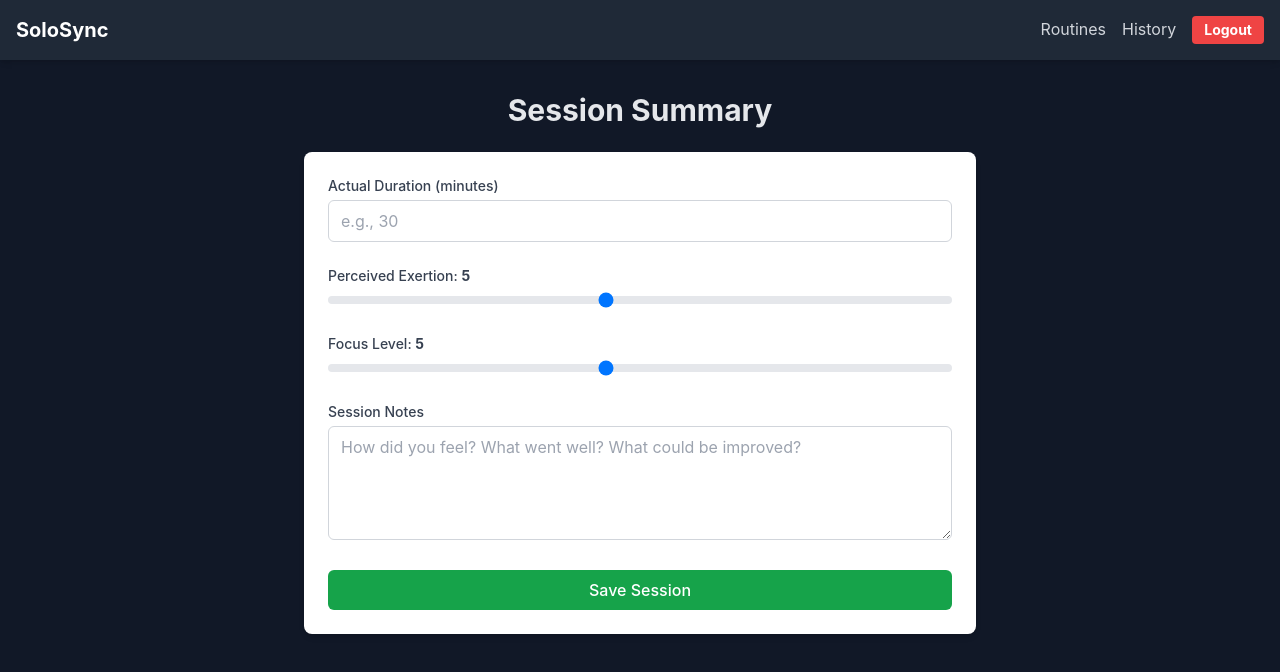
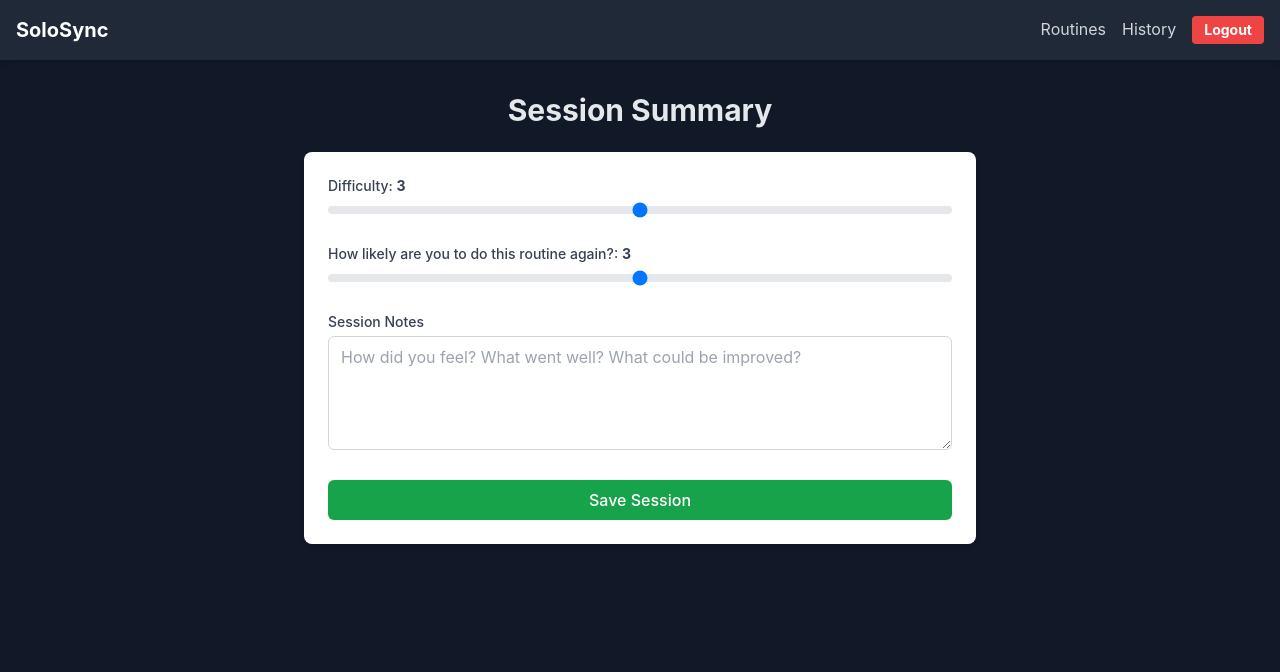
Before and after one commit to CharlSquash/solosync2, a React (Create React App) app: page /summary/1 in a window 1280 px wide. Shown: the top 672 px of the page. Built offline with nearby package versions, Linux system fonts and the light colour scheme; sample sign-in values are in the browser's storage.

Commit message:
summary page changes

```diff
--- a/src/pages/SessionSummaryPage.js
+++ b/src/pages/SessionSummaryPage.js
@@ -6,9 +6,8 @@ const SessionSummaryPage = () => {
     const { routineId } = useParams();
     const navigate = useNavigate();
 
-    const [duration, setDuration] = useState('');
-    const [exertion, setExertion] = useState(5);
-    const [focus, setFocus] = useState(5);
+    const [difficulty, setDifficulty] = useState(3);
+    const [likelihood, setLikelihood] = useState(3);
     const [notes, setNotes] = useState('');
     const [error, setError] = useState(null);
     const [isSubmitting, setIsSubmitting] = useState(false);
@@ -18,17 +17,10 @@ const SessionSummaryPage = () => {
         setIsSubmitting(true);
         setError(null);
 
-        if (!duration || parseInt(duration) <= 0) {
-            setError("Please enter a valid session duration.");
-            setIsSubmitting(false);
-            return;
-        }
-
         const sessionData = {
             routine: routineId,
-            duration_minutes: parseInt(duration),
-            exertion_rating: exertion,
-            focus_rating: focus,
+            difficulty_rating: difficulty,
+            likelihood_rating: likelihood,
             notes: notes,
         };
 
@@ -50,46 +42,31 @@ const SessionSummaryPage = () => {
             <h1 className="text-3xl font-bold text-center mb-6">Session Summary</h1>
             <form onSubmit={handleSubmit} className="p-6 bg-white rounded-lg shadow-md space-y-6">
                 <div>
-                    <label htmlFor="duration" className="block text-sm font-medium text-gray-700">
-                        Actual Duration (minutes)
-                    </label>
-                    <input
-                        type="number"
-                        id="duration"
-                        value={duration}
-                        onChange={(e) => setDuration(e.target.value)}
-                        className="w-full px-3 py-2 mt-1 border border-gray-300 rounded-md"
-                        placeholder="e.g., 30"
-                        required
-                    />
-                </div>
-
-                <div>
-                    <label htmlFor="exertion" className="block text-sm font-medium text-gray-700">
-                        Perceived Exertion: <span className="font-bold">{exertion}</span>
+                    <label htmlFor="difficulty" className="block text-sm font-medium text-gray-700">
+                        Difficulty: <span className="font-bold">{difficulty}</span>
                     </label>
                     <input
                         type="range"
-                        id="exertion"
+                        id="difficulty"
                         min="1"
-                        max="10"
-                        value={exertion}
-                        onChange={(e) => setExertion(parseInt(e.target.value))}
+                        max="5"
+                        value={difficulty}
+                        onChange={(e) => setDifficulty(parseInt(e.target.value))}
                         className="w-full h-2 bg-gray-200 rounded-lg appearance-none cursor-pointer"
                     />
                 </div>
 
                 <div>
-                    <label htmlFor="focus" className="block text-sm font-medium text-gray-700">
-                        Focus Level: <span className="font-bold">{focus}</span>
+                    <label htmlFor="likelihood" className="block text-sm font-medium text-gray-700">
+                        How likely are you to do this routine again?: <span className="font-bold">{likelihood}</span>
                     </label>
                     <input
                         type="range"
-                        id="focus"
+                        id="likelihood"
                         min="1"
-                        max="10"
-                        value={focus}
-                        onChange={(e) => setFocus(parseInt(e.target.value))}
+                        max="5"
+                        value={likelihood}
+                        onChange={(e) => setLikelihood(parseInt(e.target.value))}
                         className="w-full h-2 bg-gray-200 rounded-lg appearance-none cursor-pointer"
                     />
                 </div>
```
